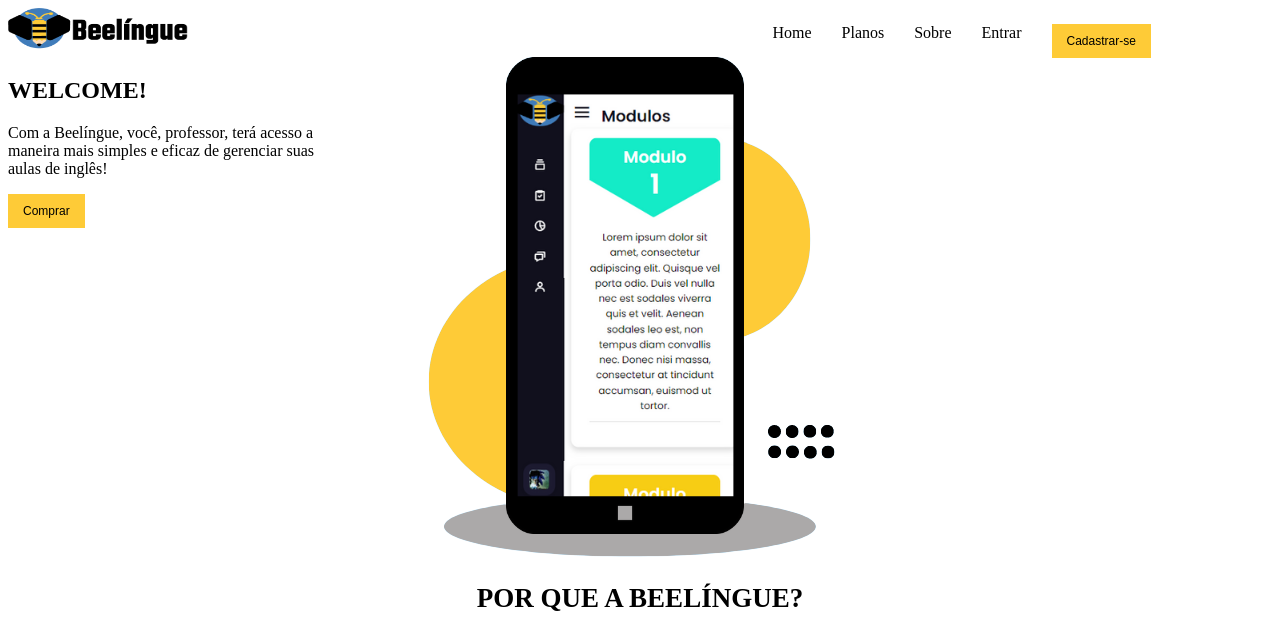
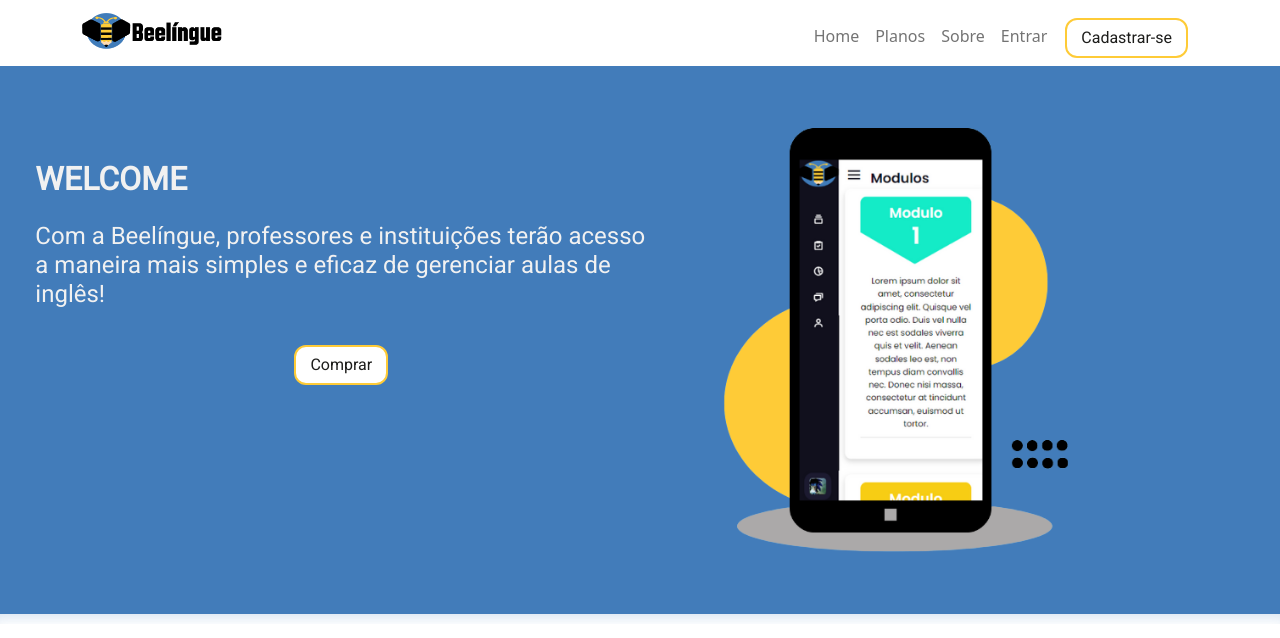
Before and after one commit to beelingue/Beelingue, a PHP site: page / in a window 1280 px wide. Shown: the top 638 px of the page. Run offline with PHP 8.4, Linux system fonts and the light colour scheme; some libraries are stand-ins or nearby versions.

Commit message:
add codigo do gabriel - ignorar

```diff
--- a/index.html
+++ b/index.html
@@ -1,135 +1,304 @@
 <!DOCTYPE html>
-<html lang="en">
+<html lang="pt-BR">
+
 <head>
   <meta charset="UTF-8">
   <meta http-equiv="X-UA-Compatible" content="IE=edge">
   <meta name="viewport" content="width=device-width, initial-scale=1.0">
-    <title> Beelíngue </title>
+  <title>Conheça a Beelíngue</title>
   <link rel="stylesheet" href="style.css">
+  <!-- CSS only -->
+  <link href='https://unpkg.com/boxicons@2.0.7/css/boxicons.min.css' rel='stylesheet'>
+  <link href="https://cdn.jsdelivr.net/npm/bootstrap@5.2.0/dist/css/bootstrap.min.css" rel="stylesheet" integrity="sha384-gH2yIJqKdNHPEq0n4Mqa/HGKIhSkIHeL5AyhkYV8i59U5AR6csBvApHHNl/vI1Bx" crossorigin="anonymous">
+  <!-- JavaScript Bundle with Popper -->
+  <script src="https://cdn.jsdelivr.net/npm/bootstrap@5.2.0/dist/js/bootstrap.bundle.min.js"
+    integrity="sha384-A3rJD856KowSb7dwlZdYEkO39Gagi7vIsF0jrRAoQmDKKtQBHUuLZ9AsSv4jD4Xa"
+    crossorigin="anonymous"></script>
+  <!-- Button com animação -->
+  <!--Fonte-->
+  <link rel="preconnect" href="https://fonts.googleapis.com">
+  <link rel="preconnect" href="https://fonts.gstatic.com" crossorigin>
+  <link href="https://fonts.googleapis.com/css2?family=Roboto&display=swap" rel="stylesheet">
+  <!--Fonte-->
 </head>
+
 <body>
-    <!-- menu -->
-<header> <!-- todo conteúdo que estiver dentro dela faz parte de um cabeçalho, podendo ser utilizado dentro de outras sessões-->
+  <header>
+    <!-- Barra de navegação-->
+    <nav class="navbar navbar-expand navbar-light ">
+      <div class="container">
+        <a class="navbar-brand" href="#">
+          <img src="img/logo_horizontal_transp.png" width="140" height="40" class="d-inline-block align-top" alt="logo da plataforma">
+          <!--Logo imagem-->
+        </a>
+        <button class="navbar-toggler" type="button" data-toggle="collapse" data-target="#navbarSupportedContent"
+          aria-controls="navbarSupportedContent" aria-expanded="false" aria-label="Toggle navigation">
+          <span class="navbar-toggler-icon"></span>
+        </button>
 
-    <div class="img">
-    <img src="img/logo_horizontal_transp.png" width="180px" height="45px">
-    </div>
-    <div class="header">
-    <ul class="menu">
-        <li> Home </li>
-        <li> Planos</li>
-        <li> Sobre</li>
-        <li> Entrar</li>
-        <li> <button class="button-y"> Cadastrar-se</button></li>
+        <div class="collapse navbar-collapse d-lg-flex justify-content-end" id="navbarSupportedContent">
+          <ul class="navbar-nav" style="height: 35px;">
+            <li class="nav-item">
+              <a class="nav-link" href="#planos">Home</a>
+            </li>
+            <li class="nav-item">
+              <a class="nav-link" href="#instrucoes">Planos</a>
+            </li>
+            <li class="nav-item">
+              <a class="nav-link" href="#sobre">Sobre</a>
+            </li>
+            <li class="nav-item">
+              <a class="nav-link" href="login.html">Entrar</a>
+            </li>
+            <li class="nav-item">
+              <a class="nav-link" href="cadastro.html">
+                <button class="button1 buttoncadastro1">Cadastrar-se</button></a>
+            </li>
           </ul>
         </div>
+      </div>
+      <script src="https://code.jquery.com/jquery-3.2.1.min.js"></script>
+      <script src="https://cdnjs.cloudflare.com/ajax/libs/popper.js/1.12.9/umd/popper.min.js"></script>
+      <script src="https://stackpath.bootstrapcdn.com/bootstrap/4.2.1/js/bootstrap.min.js"></script>
+    </nav>
+  </header>
+  <!-- Barra de navegação -->
 
-</header>
+  <main>
+    <!--apresentação inicial-->
+    <section id="secaoinicial">
 
-<main> <!-- Essas tags representam o conteúdo principal do seu corpo-->
-<section class="section">
+      <div class="container">
 
-    <div class="container2">
-        <div>
-            <h1> WELCOME!</h1>
-            <p> Com a Beelíngue, você, professor, terá acesso a maneira mais simples e eficaz de gerenciar suas aulas de inglês!</p>
-            <button class="button-y"> Comprar </button>
-            <div>
-                <img src="img/plat-transp.png">
-            </div>
+        <div class="containertext">
+            <h2 id="titulo_apresent">WELCOME</h2>
+            <h4>Com a Beelíngue, professores e instituições terão acesso a maneira mais simples e eficaz de gerenciar aulas de inglês!</h4>
+            <div class="containerbutton">
+
+              <a href="cadastro.html"><button class="button1 buttoncadastro">Comprar</button></a>
             </div>
         </div>
 
+        <div class="containerimg">
+          <img src="img/plat-transp.png" id="tela_mobile" alt="beelíngue em plataforma mobile">
+        </div>
+      </div>
     </section>
-</main>
+    <!--apresentação inicial-->
 
+    <!--Argumentação-->
     <section>
-    <div class="center">
-<h1> POR QUE A BEELÍNGUE?</h1>
-<p> Todos os planos permitem o gerenciamento das aulas e mais benefícios: </p>
+      <hr class="hr-2">
+      <div id="waveplanos">
+        <div class="title">
+          <hr class="hr-1">
+          <h1 id="titulo_pq"> POR QUE A BEELÍNGUE? </h1>
+          <h4 id="centro1"> Ut enim ad minima veniam, quis nostrum exercitationem ullam corporis suscipit enim ipsam
+          voluptatem quia </h4>
+          <hr class="hr-1">
         </div>
-<div class="container3">
         <div class="col">
-        <img>
-        <h3> GERENCIAMENTO DE AULAS </h3>
-        <p> A Beelíngue permite os professores gerenciar as contas e as atividades dos usuários </p>
-
-        <img>
-        <h3> SUPORTE TÉCNICO </h3>
-        <p> A Beelíngue oferece suporte de software para todos os contratantes. </p>
+          <div class="col-b">
+            <div> <img src="img/Communication/settings.png" class="setting" alt="ícone de configurações"> </div>
+            <h2>
+              GERENCIAMENTO DE AULAS
+            </h2>
+            <p>
+              A Beelíngue permite os professores gerenciar as contas e as atividades dos usuários.
+            </p>
 
           </div>
 
-    <div class="col">
-        <img>
-        <h3> PERSONALIZÁVEL </h3>
-        <p> No plano Premium, cada contratante poderá personalizar os módulos de acordo com a sua didática. </p>
+          <div class="col-b">
+            <div> <img src="img/Communication/settings.png" class="setting" alt="ícone de configurações"> </div>
+            <h2>
+              SUPORTE TÉCNICO
+            </h2>
+            <p>
+              A Beelíngue oferece suporte de software para todos os contratantes.
+            </p>
+          </div>
 
-        <img>
-        <h3> USABILIDADE </h3>
-        <p> A interface da plataforma é objetiva e organizada em hierarquia, facilitando a usabilidade. </p>
+          <div class="col-b">
+            <div> <img src="img/Communication/settings.png" class="setting" alt="ícone de configurações"> </div>
+            <h2>
+              PERSONALIZÁVEL
+            </h2>
+            <p>
+              No plano Premium, cada contratante poderá personalizar os módulos de acordo com a sua didática.
+            </p>
+          </div>
+
+          <div class="col-b">
+            <div> <img src="img/Communication/settings.png" class="setting" alt="ícone de configurações"> </div>
+            <h2>
+              USABILIDADE
+            </h2>
+            <p>
+              A interface da plataforma é objetiva e organizada em hierarquia, facilitando a usabilidade.
+            </p>
+          </div>
+
+          <div class="col-b">
+            <div> <img src="img/Communication/settings.png" class="setting" alt="ícone de configurações"> </div>
+            <h2>
+              PREÇO ACESSÍVEL
+            </h2>
+            <p>
+              Você pode comprar o plano que melhor se adequa ao seu estilo de negócio.
+
+
+            </p>
+          </div>
+
+          <div class="col-b">
+            <div> <img src="img/Communication/settings.png" class="setting" alt="ícone de configurações"> </div>
+            <h2>
+              FÓRUM
+            </h2>
+            <p>
+              Através do fórum, os alunos e professores poderão conversar entre si.
+            </p>
+          </div>
+        </div>
+        <br>
+        <br>
+        <br>
+        <br>
+        <br>
+        <br>
+        <br>
+        <br>
+      </div>
+    </section>
+
+    <!--Argumentação-->
+
+    <!--Planos-->
+
+    <section style="background-color: #fecb37;">
+
+      <div>
+        <div class="title2">
+          <h1 id="tit_planos">
+            PLANOS:
+          </h1>
         </div>
 
         <div class="col">
-        <img>
-        <h3> PREÇO ACESSÍVEL </h3>
-        <p> Você pode comprar o plano que melhor se adequa ao seu estilo de negócio. </p>
+          <div class="col-c">
+            <br>
+            <h4 id="centro2">Plano Básico</h4>
+            <ul>
+              <br>
+              <li> lorem </li>
+              <br>
+              <li> lorem </li>
+              <br>
+              <li> lorem </li>
+              <br>
+              <li> lorem </li>
+            </ul>
+            <a href="#"></a>
+            <br>
+            <br>
+            <br>
+            <h5 id="titulo_centralizado">Teste Grátis<hr></h5>
+          </div>
 
-        <img>
-        <h3> FÓRUM </h3>
-        <p> Através do fórum, os alunos e professores poderão conversar entre si. </p>
+          <div class="col-c">
+            <br>
+            <h4 id="centro2">Plano Avançado</h4>
+            <ul>
+              <br>
+              <li> lorem </li>
+              <br>
+              <li> lorem </li>
+              <br>
+              <li> lorem </li>
+              <br>
+              <li> lorem </li>
+            </ul>
+            <!--Colocar um caminho para os planos-->
+            <a href="#"></a> <!-- viola regras de aninhamento-->
+            <!--Colocar um caminho para os planos-->
+            <br>
+            <br>
+            <br>
+            <h5 id="titulo_centralizado">Cadastrar-se<hr></h5>
           </div>
         </div>
-</section>
 
-<section>
-    <div class="center">
-    <h1> PLANOS </h1>
-    </div>
-    <div class="container2">
-        <div>
-    <h5> Básico</h5>
-    <ul>
-    <li>Suporte de software;</li>
-    <li>Módulos prontos;</li>
-    <li>Até 15 usuários.</li>
-    </ul>
-    <button class="button-y"> 34,99/usuário </button>
-</div>
-
-<div>
-    <h5> Premium</h5>
-    <ul>
-    <li>Suporte de software;</li>
-    <li>Módulos personalizáveis;</li>
-    <li>Até 50 usuários.</li>
-    </ul>
-    <button class="button-y"> 84,99/ usuário </button>
-</div>
       </div>
     </section>
+    <!--Planos-->
+  </main>
 
 
-<footer> <!--rodapé para a página -->
-<div class="container3">
-    <div class="col">
-<h4> Beelíngue</h4>
-<p> A Beelíngue possui como mascote, a abelha. Como ela, acreditamos que de flor em flor, através da polinização (como símbolo da educação), é possível mudar um sistema inteiro.</p>
+  <!-- Footer -->
+  <footer >
+
+    <!-- Section: Links  -->
+    <section class="">
+      <div class="container text-center text-md-start mt-5">
+        <!-- Grid row -->
+        <div class="row mt-3">
+          <!-- Grid column -->
+          <div class="col-md-3 col-lg-4 col-xl-3 mx-auto mb-4">
+            <!-- Content -->
+            <h6 class="text-uppercase fw-bold mb-4" id="cortext">
+              <i class="fas fa-gem me-3"></i>BEELÍNGUE
+            </h6>
+            <p id="cortext">
+              "Neque porro quisquam est qui dolorem ipsum quia dolor sit amet, consectetur, adipisci velit..."
+              "There is no one who loves pain itself, who seeks after it and wants to have it, simply because it is
+              pain..."
+            </p>
           </div>
-    <div class="col">
-<h4> Empresa</h4>
-<ul>
-    <li>Sobre nós</li>
-    <li>Termos de uso</li>
-    <li>Politica de privacidade</li>
-</ul>
+          <!-- Grid column -->
+
+          <!-- Grid column -->
+          <div class="col-md-2 col-lg-2 col-xl-2 mx-auto mb-4" id="cortext">
+            <!-- Links -->
+            <h6 class="text-uppercase fw-bold mb-4">
+              EMPRESA
+            </h6>
+            <p>
+              <a href="#!" class="text-reset">Sobre nós</a>
+            </p>
+            <p>
+              <a href="#!" class="text-reset">Termos de Uso</a>
+            </p>
+            <p>
+              <a href="#!" class="text-reset">Política de Privacidade</a>
+            </p>
+
           </div>
-    <div class="col">
-<h4> Contato</h4>
-<img> <p> grupomsc06@gmail.com</p>
-<img> <p> @beelingue_oficial</p>
+          <!-- Grid column -->
+
+          <!-- Grid column -->
+          <div class="col-md-4 col-lg-3 col-xl-3 mx-auto mb-md-0 mb-4" id="cortext">
+            <!-- Links -->
+            <h6 class="text-uppercase fw-bold mb-4">Contatos</h6>
+            <p><img src="img/User Interface/House.png" alt="ícone de endereço">Praia Grande, 2222, SP</p>
+            <p><img src="img/Communication/message.png" alt="ícone de e-mail">belingue@email.com</p>
+
           </div>
+          <!-- Grid column -->
         </div>
+        <!-- Grid row -->
+      </div>
+    </section>
+    <!-- Section: Links  -->
+
+    <!-- Copyright -->
+    <div class="text-center p-4" id="cortext">
+      © 2022 Copyright:
+      <a class="text-reset fw-bold" href="home.html">Beelíngue</a>
+    </div>
+    <!-- Copyright -->
   </footer>
+
 </body>
+
 </html>
--- a/style.css
+++ b/style.css
@@ -1,81 +1,324 @@
-.menu {
-    list-style: none;
+@import url('https://fonts.googleapis.com/css2?family=Poppins:wght@200;300;400;500;600&display=swap');
+
+@media screen and (max-width: 600px) {
+    .column {
+      width: 100%;
+    }
+}
+
+:root{
+    /* ===== Colors ===== */
+    --primary-color: #fbc31b;
+
+    /* ====== Transition ====== */
+    --tran-05: all 0.5s ease;
+    --tran-03: all 0.3s ease;
+    --tran-03: all 0.2s ease;
+}
+
+body{
+    min-height: 100vh;
+}
+::-webkit-scrollbar {
+    width: 8px;
+}
+::-webkit-scrollbar-track {
+    background: #f1f1f1;
+}
+::-webkit-scrollbar-thumb {
+    background: var(--primary-color);
+    border-radius: 12px;
+    transition: all 0.3s ease;
+}
+
+::-webkit-scrollbar-thumb:hover {
+    background: #fbc31b;
+
+    display: flex;
+}
+
+/*Fontes*/
+p, h2, h1, h3, h4, h5, h6, span{
+    font-family:"Roboto", Verdana, Sans-serif;
+}
+
+/*
+André:
+Ao passar o código no W3C validator, foi constatado que a tag "center" (HTML) é obsoleta, portanto criei esse bloco unicamente para centralizar o texto.
+*/
+#titulo_centralizado{
+    text-align: center;
+    margin-left: 30px;
+    margin-right: 30px;
+    margin-bottom: 0px;
+    padding-bottom: 0px;
+    font-weight: bold;
+}
+
+
+/*Fontes*/
+/*Baackgrounds ( 　ﾟ,_ゝﾟ)*/
+
+
+#secaoinicial {
+    background-color: #427CBA;
+    position: relative;
+    background-repeat: no-repeat;
+    background-size: cover;
+    overflow: hidden;
+    width: auto;
+    height: 548px;
+    /*
+    divisão dos elementos em grid, semelhante às div's do bootstrap
+    */
+    display: grid;
+    grid-template-columns: auto auto auto;
+}
+
+#waveplanos {
+    background-image: url("../img/ondas/amarelo.svg");
+    background-repeat: no-repeat;
+    background-size: 100% 175%;
+}
+
+/*
+ELEMENTO: "POR QUE A BEELINGUE?"
+*/
+#titulo_pq{
+    color:#409cff;
+    text-shadow: #5b5b5c 1px 2.5px;
+    font-weight: lighter;
+    text-align: center;
 
 }
 
-.menu li {
-    position: relative;
-    float: left;
-    margin-left: 10px;
-    margin-right: 20px;
+/*
+ELEMENTO: "PLANOS:"
+*/
+#tit_planos{
+    color: #1d1d1b;
+    text-shadow: #7c651f 1px 2.5px;
+    font-weight: lighter;
+    text-align: center;
 
 }
 
+/*Backgrounds ( 　ﾟ,_ゝﾟ)*/
 
+/* Cor dos textos do footer*/
+.cortext {
+    color:#1d1d1b;
+  }
+#cortext {
+    color: #1d1d1b;
+  }
+/* Cor dos textos do footer*/
 
+/*Barra de Navegação*/
+  .navbar{
+    list-style-type: none;
+    position: relative;
+    padding: 0;
+    margin: 0;
+    overflow: hidden;
+    background-color: rgba(255, 255, 255, 0);
+    display: flex;
+    align-items: center;
+}
+/*Barra de Navegação*/
 
+/*Texto :3*/
 
-.button-y:hover{
-    -moz-box-shadow:0 3px 10px 0 #CCC;
-    -webkit-box-shadow:0 3px 10px 0 #ccc;
-    text-shadow:0px 0px 5px #fff;
+#centro1 {
+    text-align: center;
 }
 
-.menu li  ul{
-    position:absolute;
-    top:25px;
-    left:0;
-    background-color:#fff;
-    display:none;
+#centro2{
+    text-align: center;
 }
 
-.menu li:hover ul, .menu li.over ul{display:block;}
+/*Texto :3*/
 
-.menu li ul li{
-    border:1px solid #c0c0c0;
-    display:block;
-    width:150px;
-    }
- .img{
+/*Botões da Navegação*/
+.button1 {
+    border: 3px;
+    font-family:"Roboto", Verdana, Sans-serif;
+    border-radius: 12px;
+    color: black;
+    padding: 3px 10px;
+    text-decoration: none;
     display: inline-block;
-        margin-right: 8%;
+    font-size: 16px;
+    margin: 4px 2px;
+    transition-duration: 0.4s;
+    cursor: pointer;
   }
 
-.header{
-    display: inline-flex;
-        float: right;
-        margin-right: 8%;
+/*Botão de Teste Grátis*/
+.buttonteste {
+    margin-left: 20%;
+    background-color: white;
+    color: #1d1d1b;
+    border: 2px solid #409cff;
+    padding: 6px 14px;
+}
+.buttonteste:hover {
+    background-color: #409cff;
+    color: #1d1d1b;
+}
+/*Botão de Teste Grátis*/
+
+/*Botão de Cadastrar-se do Apresentação Inicial*/
+.buttoncadastro {
+    position: relative;
+    background-color: white;
+    color: #1d1d1b;
+    border: 2px solid #FECB37;
+    padding: 6px 14px;
+}
+.buttoncadastro:hover {
+    background-color: #FECB37;
+    color: #1d1d1b;
 }
 
+.buttoncadastro1 {
+    position: relative;
+    background-color: white;
+    color: #1d1d1b;
+    border: 2px solid #FECB37;
+    padding: 6px 14px;
+    top: -10px;
+}
+.buttoncadastro1:hover {
+    background-color: #FECB37;
+    color: #1d1d1b;
+}
+/*Botão de Cadastrar-se do Apresentação Inicial*/
 
-/* main*/
+.button2 {
+    background-color: white;
+    color: #1d1d1b;
+    border: 2px solid #FECB37;
+}
+.button2:hover {
+    background-color: #FECB37;
+    color: #1d1d1b;
+}
+/*Botões da Navegação*/
 
-.container2{
-    column-count: 2;
-    column-gap: 40px;
-
+/*Container da apresentação*/
+.container {
+    display: grid;
+    grid-template-columns: auto auto auto;
+    column-gap: 16px;
+    row-gap: 8px;
+    margin: auto;
+    padding: auto;
 }
-.container3{
- column-count: 3;
-column-gap: 30px;
+.containertext {
+    text-align:left;
+    color: #f1f1f1;
 }
 
-.center {
-    position: static;
-    left: 0;
-    top: 50%;
-    width: 100%;
-    text-align: center;
-    font-size: 18px;
+#titulo_apresent{
+    font-weight: bolder;
+    margin: auto;
+    padding-top: 56px;
+    padding-bottom: 24px;
 }
 
-.button-y{
-    background-color: #FECB37;
-    border: none;
-    color: black;
-    padding: 10px 15px;
+.containerbutton{
     text-align: center;
-    text-decoration: none;
-    display: inline-block;
-    font-size: 12px;
+    position: initial;
+    padding: 24px;
+    height: min-content;
 }
+
+.containerimg{
+    text-align: center;
+    padding: 24px;
+}
+
+#tela_mobile{
+    margin:auto;
+    padding: auto;
+    width: fit-content;
+    height: 424px;
+}
+
+/*Container da apresentação*/
+
+/*Imagens da apresentação inicial*/
+.setting {
+    width: 50px;
+    height: 50px;
+}
+/*Imagens da apresentação inicial*/
+
+.col{
+    column-count: 2;
+    column-gap: 15%;
+    margin-left: 12%;
+    margin-right: 7%;
+    height: 500px;
+}
+.col img{
+    size: 100px;
+    padding: 2%;
+}
+
+.title{
+    width: auto;
+    position: relative;
+    padding-left: 8px;
+    padding-right: 8px;
+    padding-top: 96px;
+    padding-bottom: 56px;
+    margin-left: 366px;
+    margin-right: 366px;
+    margin-top: 24px;
+    margin-bottom: 24px;
+}
+
+hr.hr-1{
+    border: 0;
+    border-top: 3px double #427CBA;
+}
+
+hr.hr-2{
+    height: 10px;
+    border: 0;
+    margin:0px;
+    box-shadow: 0px 12px 15px -10px #427CBA inset;
+}
+
+.title2{
+    width: auto;
+    position: relative;
+    margin-left: auto;
+    margin-right: auto;
+    text-align: center;
+    padding-top: 5%;
+    padding-bottom: 3%;
+  }
+
+.title h1{
+    padding-bottom: 3%;
+}
+
+/*Planos*/
+.col-c{
+    background-color: #f0f0f0;
+    height: 400px;
+    width: 55%;
+    border-radius: 10px;
+    position: relative;
+    margin-left: auto;
+    margin-right: auto;
+}
+.col-c:hover{
+    box-shadow:  0 4px 4px 0 rgb(60 64 67 / 30%), 0 8px 12px 6px rgb(60 64 67 / 15%);
+    outline: none;
+    cursor: pointer;
+  }
+/*Planos*/
```
Lines whose indentation alone changed are shown as unchanged.
